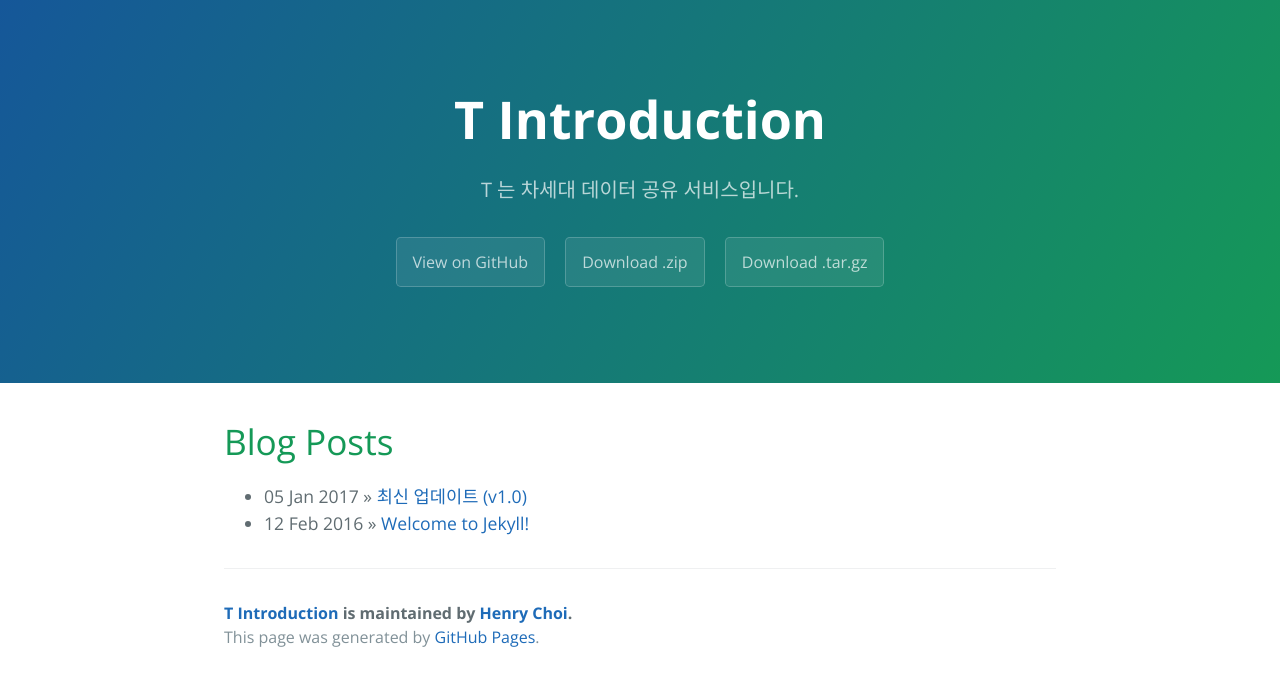
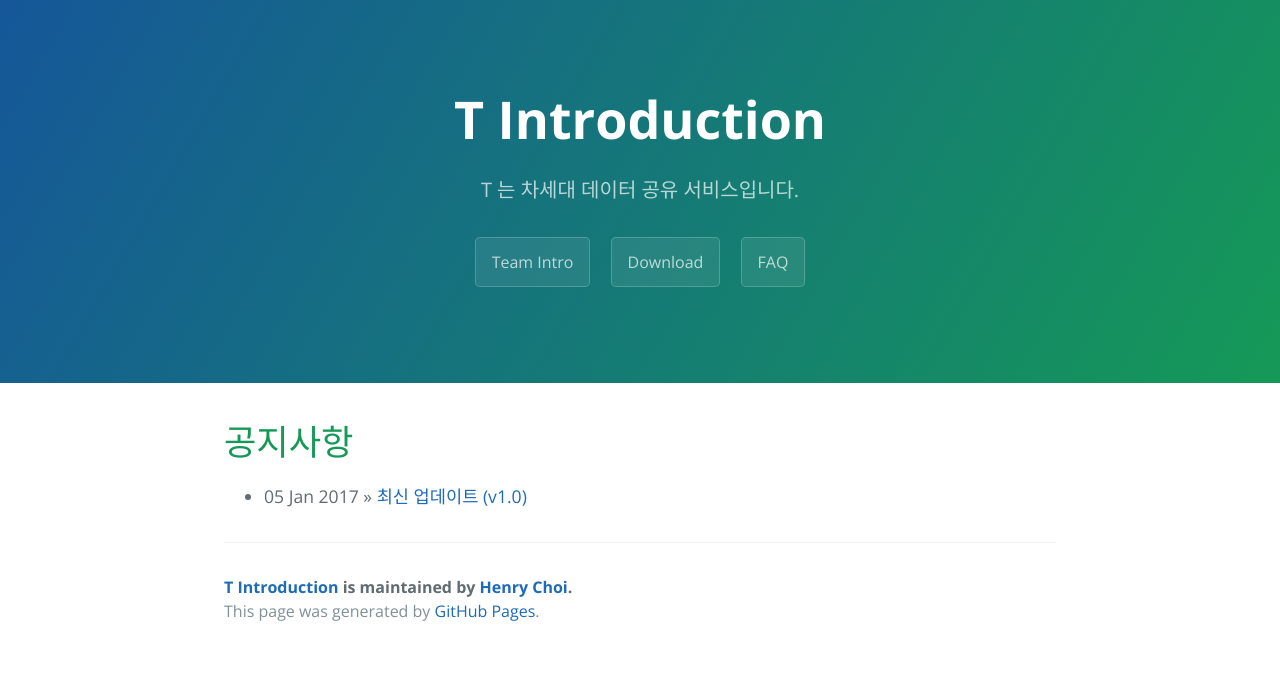
Before and after one commit to ProjectM4/ProjectM4.github.io, a Jekyll site: the page built from index.html, in a window 1280 px wide. Shown: the top 686 px of the page. Built offline with Jekyll 4.4.1, drawn with Linux system fonts in a browser that asks for light colours; the list of posts is cut into pages by our own code.

Commit message:
deleted default post and edited page-header

```diff
--- a/_includes/page-header.html
+++ b/_includes/page-header.html
@@ -1,7 +1,7 @@
 <section class="page-header">
   <h1 class="project-name">{{ site.title }}</h1>
   <h2 class="project-tagline">{{ site.tagline }}</h2>
-  <a href="#" class="btn">View on GitHub</a>
-  <a href="#" class="btn">Download .zip</a>
-  <a href="#" class="btn">Download .tar.gz</a>
+  <a href="#" class="btn">Team Intro</a>
+  <a href="#" class="btn">Download</a>
+  <a href="#" class="btn">FAQ</a>
 </section>
--- a/index.html
+++ b/index.html
@@ -4,7 +4,7 @@
 ---
 
 <div id="home">
-  <h1>Blog Posts</h1>
+  <h1>공지사항</h1>
   <ul class="posts">
     {% for post in site.posts %}
       <li><span>{{ post.date | date_to_string }}</span> &raquo; <a href="{{ site.baseurl }}{{ post.url }}">{{ post.title }}</a></li>
```
Also changed, not shown: _posts/2016-02-12-sample-content.markdown (deleted, +0 -24 lines).
